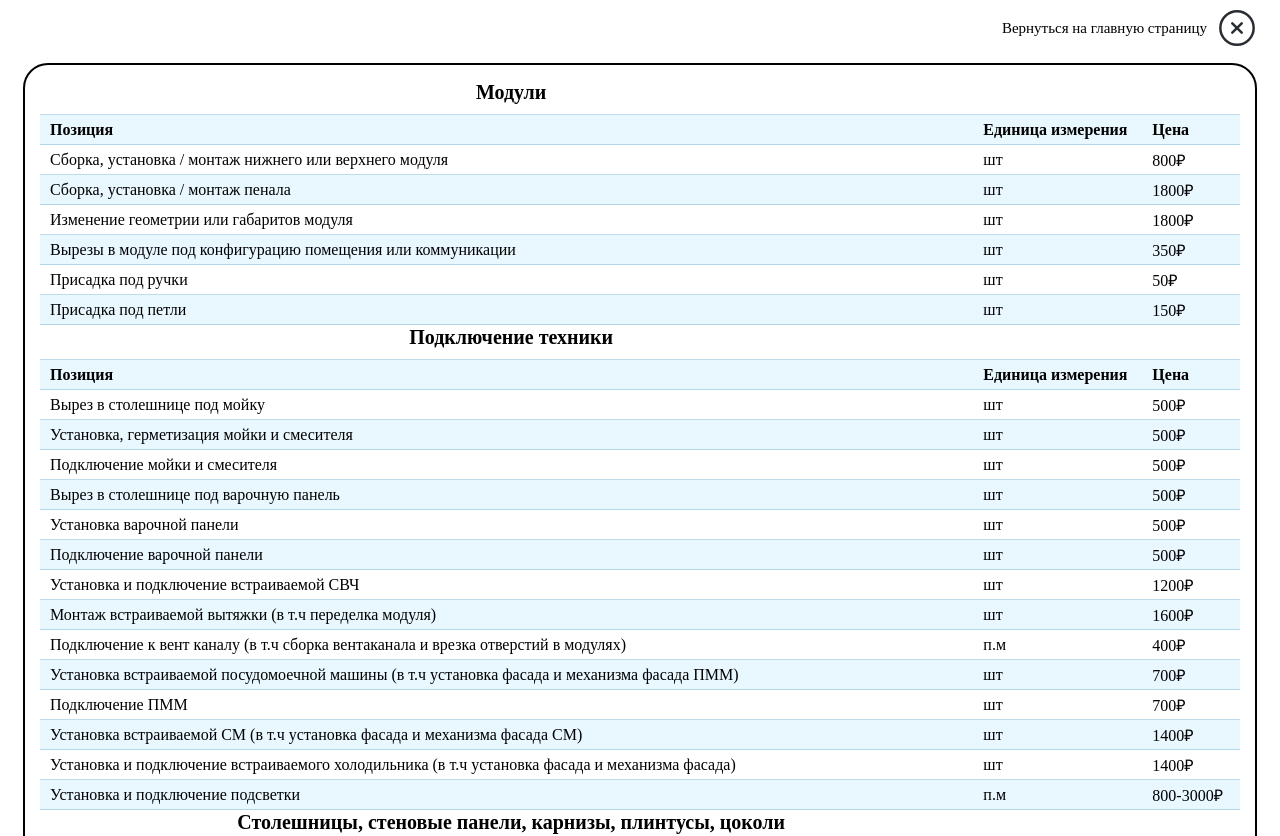
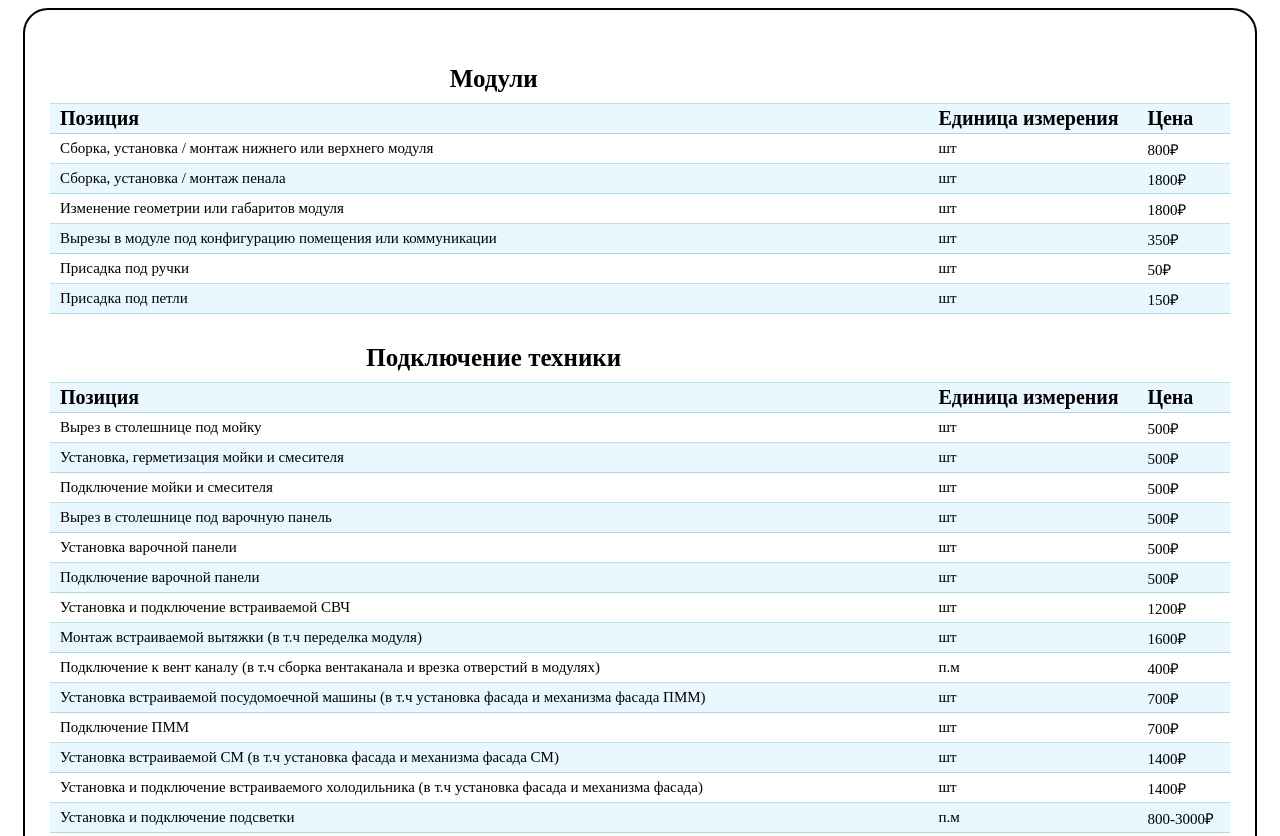
Before and after one commit to hellazazel/sbrokamebeli, a website: page price-kitchen.html in a window 1280 px wide. Shown: the top 836 px of the page. Drawn offline with Linux system fonts and the light colour scheme.

```diff
--- a/price-kitchen.html
+++ b/price-kitchen.html
@@ -1,25 +1,12 @@
 <!DOCTYPE html>
 <html lang="en">
-
   <head>
     <meta charset="UTF-8" />
-  <meta http-equiv="X-UA-Compatible" content="IE=edge" />
     <meta name="viewport" content="width=device-width, initial-scale=1.0" />
     <link rel="stylesheet" href="/styles/price-kitchen.css" />
-  <meta name="description" content="Сборка мебели на дому стоимость. Мастер по сборке мебели" />
-  <meta name="keywords" content="Заказать сборку мебели в спб" />
-  <meta name="viewport" content="width=device-width, initial-scale=1.0" />
-  <meta name="description" content="Сколько стоит собрать кухню" />
     <title>Сколько стоит собрать кухню</title>
   </head>
-
   <body>
-  <div class="close-page">
-    <a class="class-page__link" href="https://sborkamebelispb.ru/">Вернуться на
-      главную страницу
-      <img class="class-page__img" src="/app/images/src/price/Close_v4.svg" alt="">
-    </a>
-  </div>
     <div class="border-table">
       <table>
         <tr>
@@ -272,5 +259,4 @@
       </table>
     </div>
   </body>
-
 </html>
--- a/styles/price-kitchen.css
+++ b/styles/price-kitchen.css
@@ -38,29 +38,6 @@
   font-display: swap;
 }
 
-.close-page {
-display: flex;
-flex-direction: row-reverse;
-margin: 0 15px;
-padding-bottom: 15px;
-}
-
-.class-page__img {
-width: 40px;
-height: 40px;
-}
-
-.class-page__link {
-  display: flex;
-  font-family: "Blogger Sans";
-  font-size: 15px;
-  align-items: center;
-  gap: 10px;
-  color: black;
-  text-decoration: none;
-
-}
-
 .table-back {
   display: flex;
   flex-direction: row;
@@ -83,7 +60,7 @@
 
 table {
   font-family: "Blogger Sans";
-  font-size: 1em;
+  font-size: 15px;
   border-collapse: collapse;
   border-radius: 25px;
   margin-left: auto;
@@ -100,7 +77,7 @@
 
 th {
   font-family: "Blogger Sans";
-  font-size: 1em;
+  font-size: 20px;
   padding-left: 10px;
 }
 
@@ -120,8 +97,9 @@
   text-align: center;
 }
 .thead-border-top {
+  padding-top: 30px;
   padding-bottom: 10px;
-  font-size: 20px;
+  font-size: 25px;
   text-align: center;
 }
 
@@ -132,7 +110,7 @@
 .border-table {
   border: 2px solid black;
   border-radius: 25px;
-  padding: 15px;
+  padding: 25px;
   margin: 0 15px;
   margin-bottom: 20px;
 }
@@ -141,5 +119,5 @@
   display: none;
 }
 
-/* .td-module:hover {
-} */
+.td-module:hover {
+}
--- a/styles/price-table.css
+++ b/styles/price-table.css
@@ -37,30 +37,6 @@
   src: url("/fonts/Blogger_Sans-Bold.woff") format("woff");
   font-display: swap;
 }
-
-.close-page {
-  display: flex;
-  flex-direction: row-reverse;
-  margin: 0 15px;
-  padding-bottom: 15px;
-  }
-
-  .class-page__img {
-  width: 40px;
-  height: 40px;
-  }
-
-  .class-page__link {
-    display: flex;
-    font-family: "Blogger Sans";
-    font-size: 15px;
-    align-items: center;
-    gap: 10px;
-    color: black;
-    text-decoration: none;
-
-  }
-
 
 .table-back {
   display: flex;
```
Also changed, not shown: app/components/price.html (+10 -5 lines), app/pages/price-kitchen.html (+0 -14 lines), app/pages/price-korpusnaya-mebel.html (+5 -11 lines), index.html (+11 -5 lines), price-korpusnaya-mebel.html (+5 -11 lines). Lines whose indentation alone changed are shown as unchanged.
